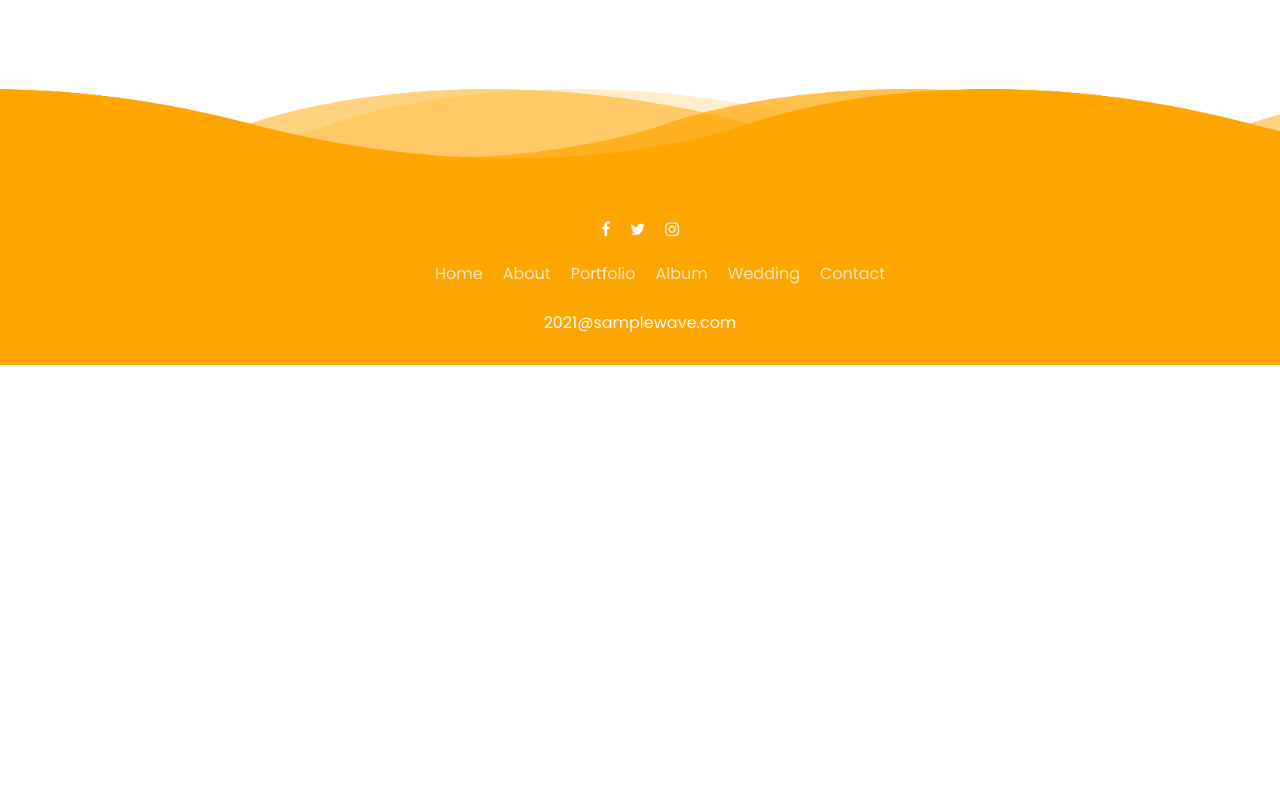
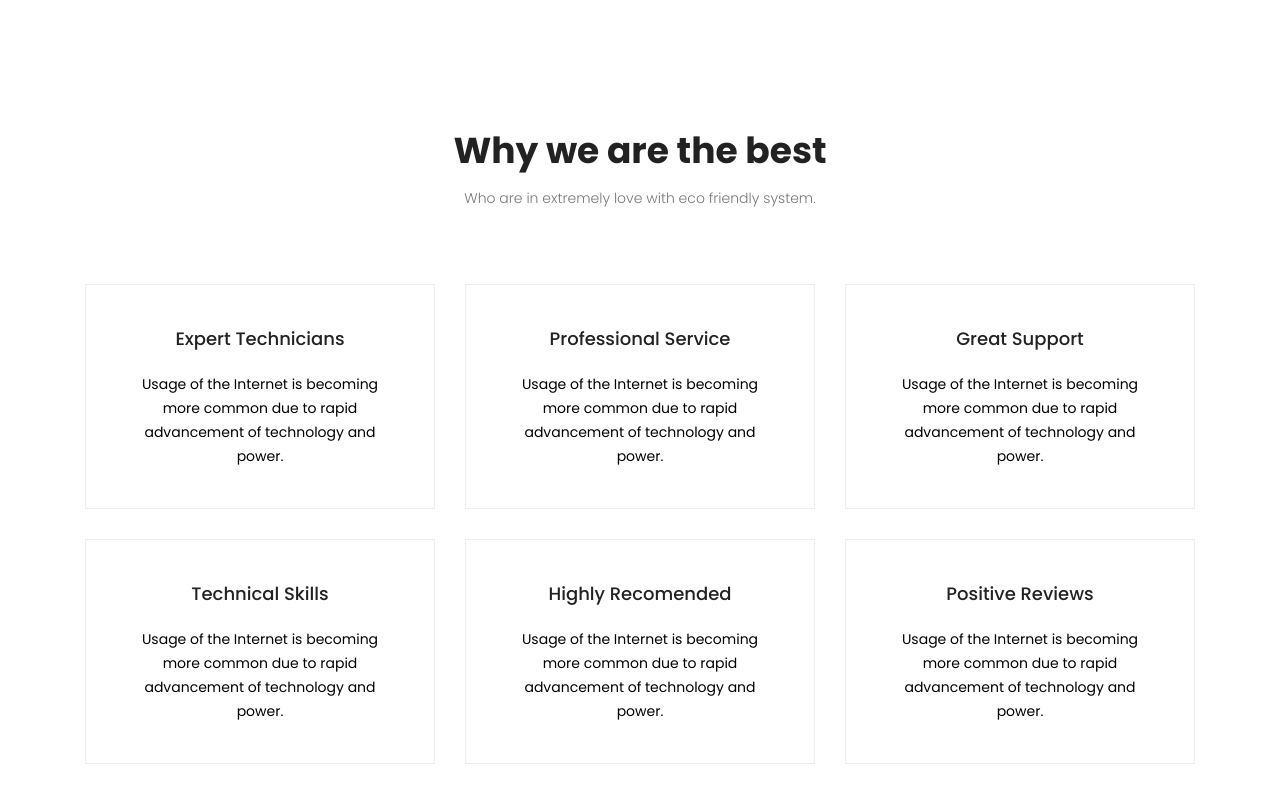
Before and after one commit to duraimuruganezhumalai/sdmhomelive, an Angular app: page /about in a window 1280 px wide. Shown: the part 940-1740 px from the top of the page. Before the commit the page ends 1305 px from the top, so only its background shows below. Built offline with nearby package versions, Linux system fonts and the light colour scheme.

Commit message:
about page box section dummy content need to change

```diff
--- a/src/app/about/about.component.html
+++ b/src/app/about/about.component.html
@@ -35,3 +35,50 @@
         but also to the outside viewer.
     </p>
 </div>
+<!-- End intro content -->
+<section class="service_area p_120">
+    <div class="container">
+    <div class="main_title">
+    <h2>Why we are the best</h2>
+    <p>Who are in extremely love with eco friendly system.</p>
+    </div>
+    <div class="row service_inner">
+    <div class="col-lg-4 col-md-6">
+    <div class="service_item">
+    <a href="#"><h4>Expert Technicians</h4></a>
+    <p>Usage of the Internet is becoming more common due to rapid advancement of technology and power.</p>
+    </div>
+    </div>
+    <div class="col-lg-4 col-md-6">
+    <div class="service_item">
+    <a href="#"><h4>Professional Service</h4></a>
+    <p>Usage of the Internet is becoming more common due to rapid advancement of technology and power.</p>
+    </div>
+    </div>
+    <div class="col-lg-4 col-md-6">
+    <div class="service_item">
+    <a href="#"><h4>Great Support</h4></a>
+    <p>Usage of the Internet is becoming more common due to rapid advancement of technology and power.</p>
+    </div>
+    </div>
+    <div class="col-lg-4 col-md-6">
+    <div class="service_item">
+    <a href="#"><h4>Technical Skills</h4></a>
+    <p>Usage of the Internet is becoming more common due to rapid advancement of technology and power.</p>
+    </div>
+    </div>
+    <div class="col-lg-4 col-md-6">
+    <div class="service_item">
+    <a href="#"><h4>Highly Recomended</h4></a>
+    <p>Usage of the Internet is becoming more common due to rapid advancement of technology and power.</p>
+    </div>
+    </div>
+    <div class="col-lg-4 col-md-6">
+    <div class="service_item">
+    <a href="#"><h4>Positive Reviews</h4></a>
+    <p>Usage of the Internet is becoming more common due to rapid advancement of technology and power.</p>
+    </div>
+    </div>
+    </div>
+    </div>
+    </section>
--- a/src/app/about/about.component.scss
+++ b/src/app/about/about.component.scss
@@ -12,3 +12,63 @@
     background: -webkit-linear-gradient(to right, #a770ef, #cf8bf3, #fdb99b);
     background: linear-gradient(to right, #a770ef, #cf8bf3, #fdb99b);
   }
+  .p_120 {
+    padding-top: 120px;
+    padding-bottom: 120px;
+}
+.main_title {
+    text-align: center;
+    margin-bottom: 75px;
+}
+.main_title h2 {
+    font-size: 36px;
+    font-weight: 600;
+    color: #222;
+    font-family: "Poppins",sans-serif;
+    margin-bottom: 10px;
+}
+h2{
+    line-height: 1.5em;
+}
+.main_title {
+    text-align: center;
+    margin-bottom: 75px;
+}
+.main_title p {
+    font-size: 14px;
+    color: #777;
+    font-weight: 300;
+    margin-bottom: 0;
+}
+p {
+    margin-top: 0;
+    font-family: "Poppins",sans-serif;
+}
+.service_inner {
+    margin-bottom: -30px;
+}
+.service_item {
+    text-align: center;
+    border: 1px solid #eee;
+    padding: 40px;
+    margin-bottom: 30px;
+    transition: all 300ms ease;
+}
+.service_item h4 {
+    color: #222;
+    font-size: 18px;
+    font-family: "Poppins",sans-serif;
+    margin-bottom: 20px;
+}
+.service_item p {
+    margin-bottom: 0;
+    color: #000;
+    font-size: 14px;
+    line-height: 24px;
+}
+h4{
+    line-height: 1.5em;
+}
+.service_item:hover {
+    background: #fcdc00;
+}
```
